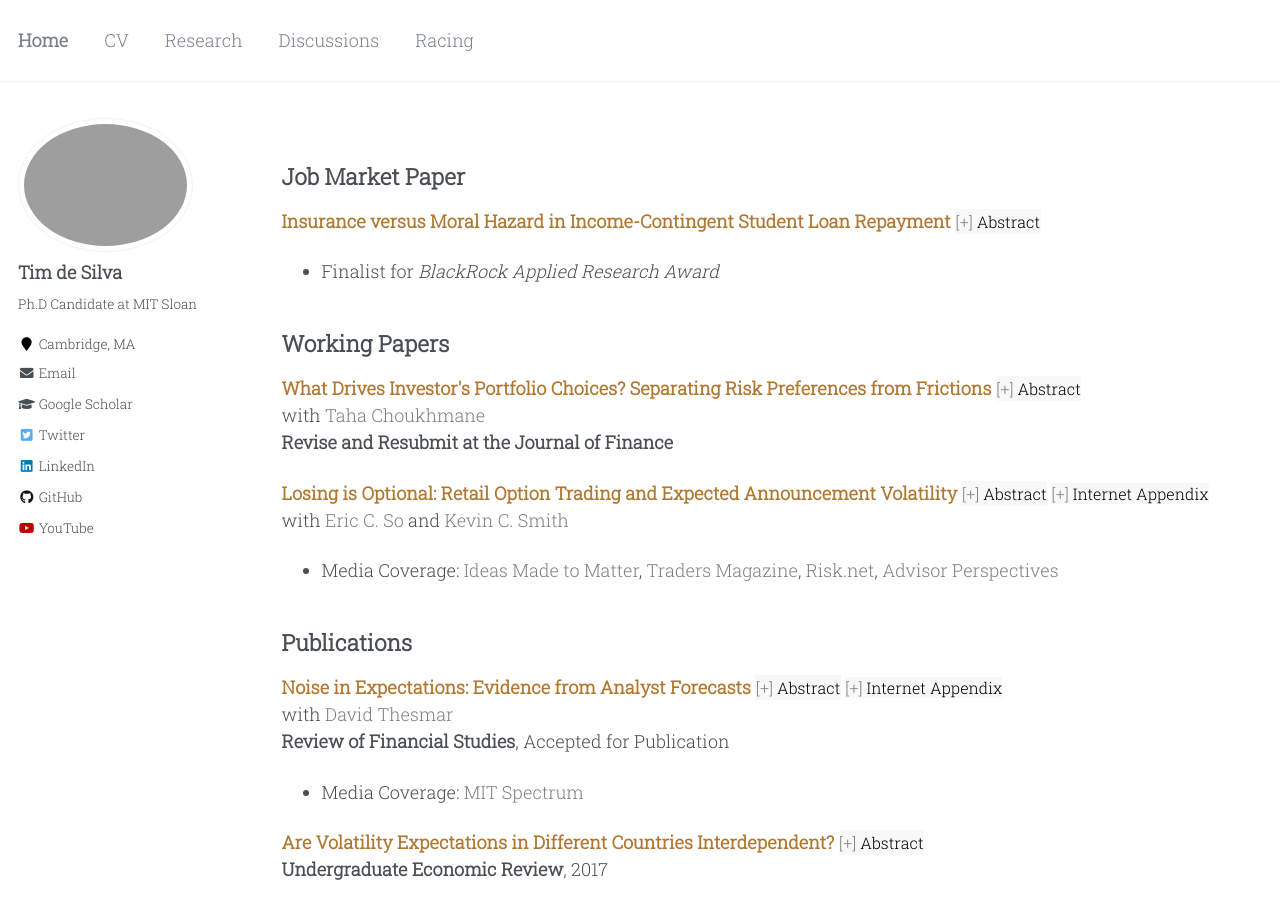
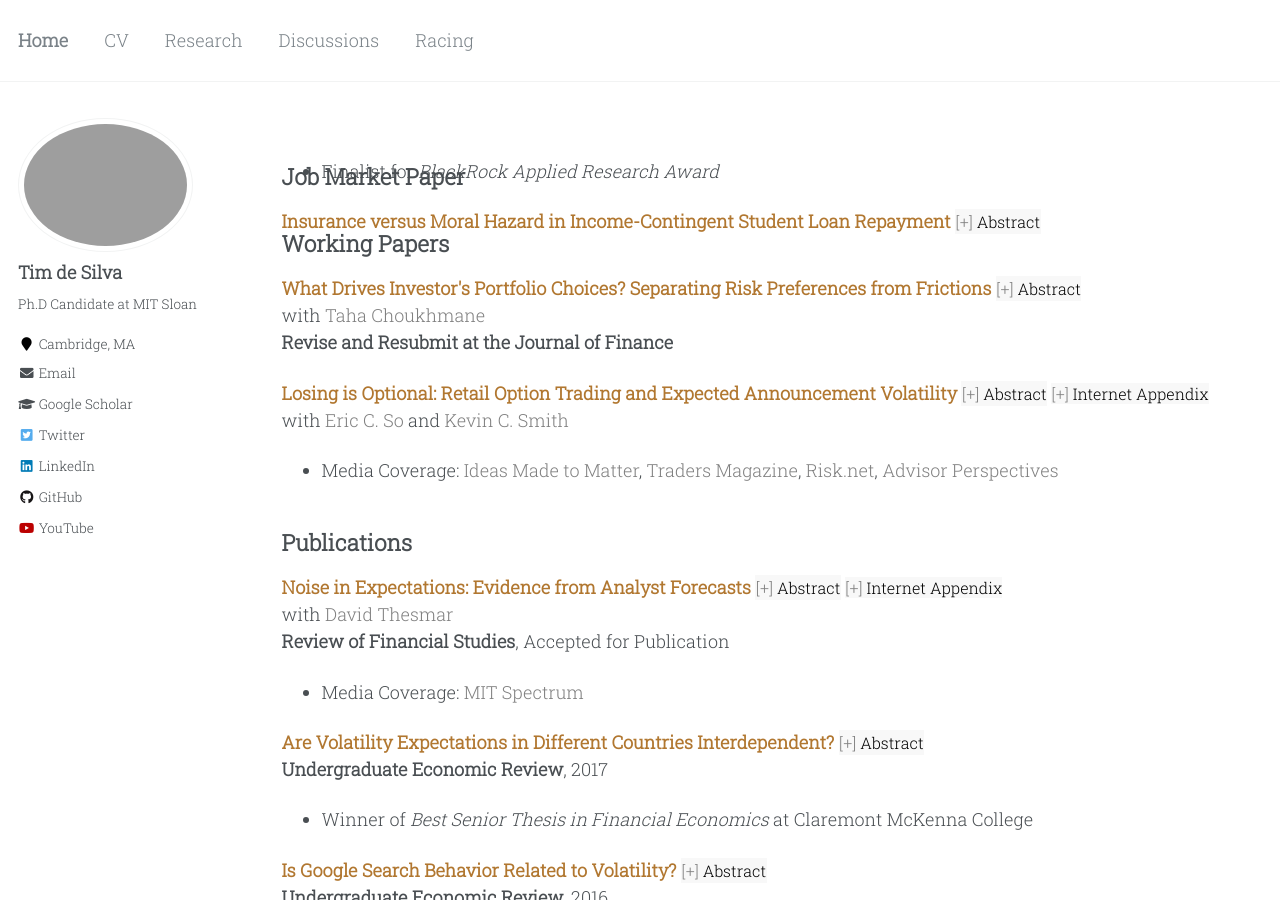
Before and after one commit to timhdesilva/timhdesilva.github.io, a Jekyll site: the page built from _pages/research.html, in a window 1280 px wide and 900 px high. Built offline with Jekyll 4.4.1, drawn with Linux system fonts in a browser that asks for light colours.

Commit message:
update spacing

```diff
--- a/_pages/research.html
+++ b/_pages/research.html
@@ -60,7 +60,7 @@ author_profile: true
 <p>
     <a style="text-decoration:none; color:rgb(177, 119, 48); font-weight:bold" href="http://timhdesilva.github.io/files/papers/jmp_deSilva.pdf">Insurance versus Moral Hazard in Income-Contingent Student Loan Repayment</a>
     <button class="abstract-button" data-target="jmp">Abstract</button>
-    <ul>
+    <ul style="margin-top: -100px">
       <li>Finalist for <em>BlackRock Applied Research Award</em></li>
     </ul>
 </p>
```
